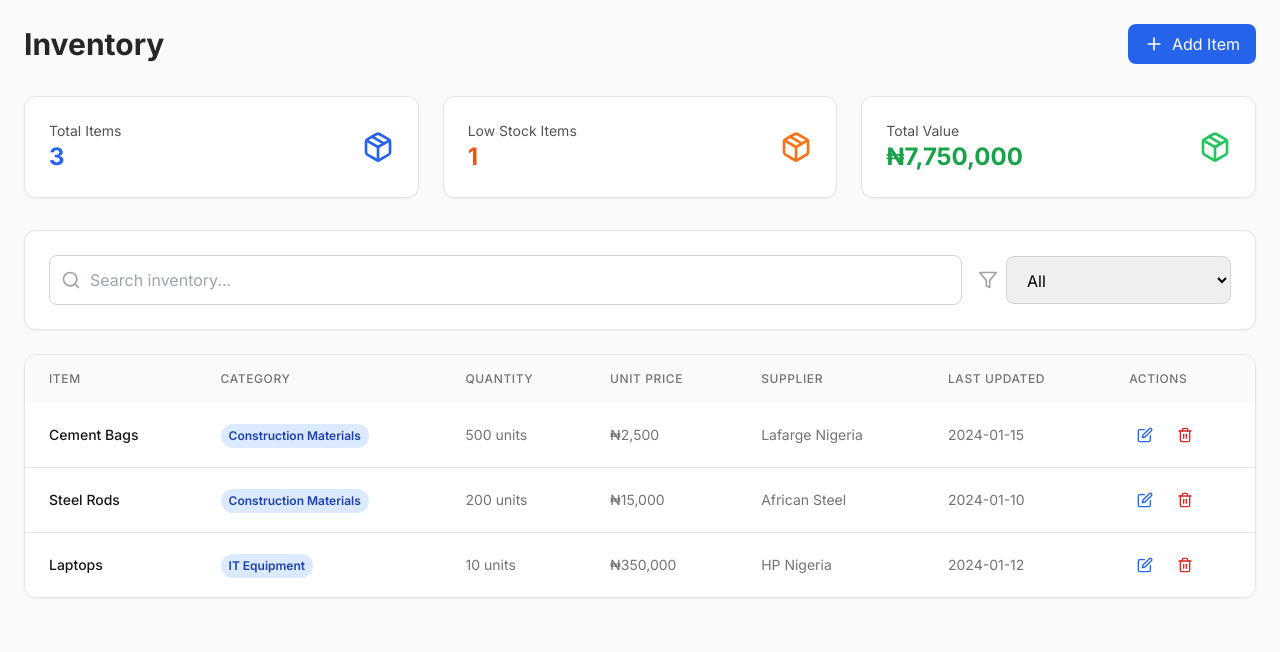
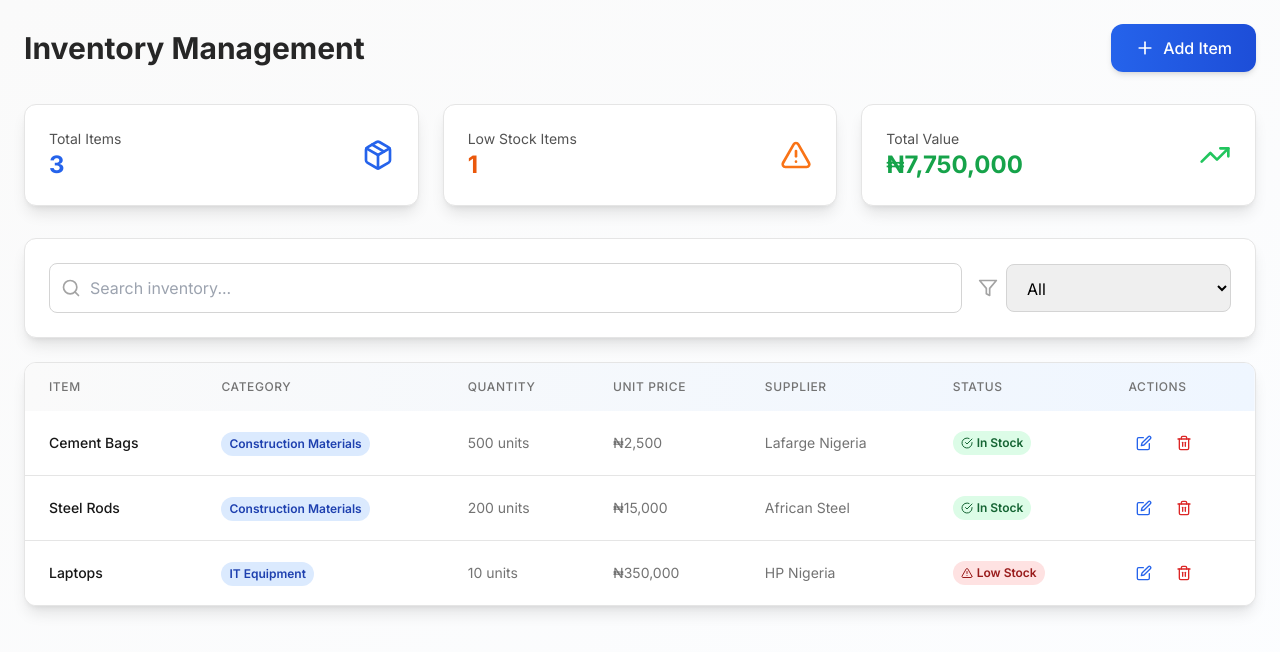
Before and after one commit to e-ogugua/ceotr-erp, a React (Vite) app: page /inventory in a window 1280 px wide. Shown: the top 652 px of the page. Built offline with nearby package versions, Linux system fonts and the light colour scheme.

Commit message:
feat(inventory): enhance page with gradient background, improved cards, status indicators, and modern styling; tighten navigation further

```diff
--- a/src/components/Header.jsx
+++ b/src/components/Header.jsx
@@ -70,31 +70,31 @@ const Header = () => {
           </div>
 
           {/* Enhanced Desktop Navigation */}
-          <nav className="hidden md:flex items-center space-x-1 lg:space-x-2 xl:space-x-3 max-w-3xl overflow-hidden">
+          <nav className="hidden md:flex items-center space-x-1 lg:space-x-2 max-w-2xl overflow-hidden">
             {navigationLinks.map((link) => (
               <a
                 key={link.href}
                 href={link.href}
-                className="relative px-2 py-2 lg:px-3 lg:py-2 xl:px-4 text-neutral-700 hover:text-primary-600 font-medium transition-all duration-300 rounded-lg hover:bg-primary-50 group touch-target flex items-center gap-1 text-sm whitespace-nowrap"
+                className="relative px-2 py-1 lg:px-3 text-neutral-700 hover:text-primary-600 font-medium transition-all duration-300 rounded-lg hover:bg-primary-50 group touch-target flex items-center gap-1 text-sm whitespace-nowrap"
               >
                 {link.icon}
-                <span className="hidden xl:inline">{link.label}</span>
+                <span className="hidden lg:inline">{link.label}</span>
                 <div className="absolute bottom-0 left-1/2 transform -translate-x-1/2 w-0 h-0.5 bg-primary-600 transition-all duration-300 group-hover:w-full"></div>
               </a>
             ))}
           </nav>
 
           {/* Enhanced Currency Toggle & Mobile Menu */}
-          <div className="flex items-center space-x-3">
+          <div className="flex items-center space-x-2">
             {/* Enhanced Currency Toggle */}
             <div className="relative">
               <button
                 onClick={toggleCurrency}
-                className="hidden sm:flex items-center gap-2 bg-gradient-to-r from-primary-50 to-primary-100 hover:from-primary-100 hover:to-primary-200 px-4 py-2 rounded-xl font-medium text-primary-700 transition-all duration-300 shadow-sm hover:shadow-md border border-primary-200/50"
+                className="hidden sm:flex items-center gap-2 bg-gradient-to-r from-primary-50 to-primary-100 hover:from-primary-100 hover:to-primary-200 px-3 py-2 rounded-lg font-medium text-primary-700 transition-all duration-300 shadow-sm hover:shadow-md border border-primary-200/50 min-h-[44px]"
               >
-                <Globe size={18} />
+                <Globe size={16} />
                 <span>{CURRENCIES[currentCurrency].symbol}</span>
-                <ChevronDown size={16} className={`transition-transform duration-300 ${isCurrencyOpen ? 'rotate-180' : ''}`} />
+                <ChevronDown size={14} className={`transition-transform duration-300 ${isCurrencyOpen ? 'rotate-180' : ''}`} />
               </button>
 
               {/* Currency Dropdown */}
@@ -122,7 +122,7 @@ const Header = () => {
               <select
                 value={currentCurrency}
                 onChange={(e) => setCurrentCurrency(e.target.value)}
-                className="text-sm font-semibold text-primary-600 bg-transparent border-2 border-primary-200 rounded-lg px-3 py-2 focus:outline-none focus:ring-2 focus:ring-primary-500"
+                className="text-sm font-semibold text-primary-600 bg-transparent border-2 border-primary-200 rounded-lg px-3 py-2 focus:outline-none focus:ring-2 focus:ring-primary-500 min-h-[44px]"
               >
                 {Object.entries(CURRENCIES).map(([code, config]) => (
                   <option key={code} value={code} className="font-semibold">
@@ -135,7 +135,7 @@ const Header = () => {
             {/* Enhanced Mobile Menu Button */}
             <button
               onClick={toggleMenu}
-              className="md:hidden p-3 rounded-xl text-neutral-600 hover:text-primary-600 hover:bg-primary-50 transition-all duration-300 shadow-sm hover:shadow-md border border-neutral-200/50"
+              className="md:hidden p-3 rounded-xl text-neutral-600 hover:text-primary-600 hover:bg-primary-50 transition-all duration-300 shadow-sm hover:shadow-md border border-neutral-200/50 min-h-[44px]"
               aria-label="Toggle menu"
             >
               <div className="relative w-6 h-6">
--- a/src/components/Inventory.jsx
+++ b/src/components/Inventory.jsx
@@ -1,5 +1,5 @@
 import React, { useState } from 'react';
-import { Plus, Search, Filter, Edit, Trash2, Package } from 'lucide-react';
+import { Plus, Search, Filter, Edit, Trash2, Package, TrendingUp, AlertTriangle, CheckCircle } from 'lucide-react';
 
 const Inventory = () => {
   const [items, setItems] = useState([
@@ -23,13 +23,13 @@ const Inventory = () => {
   };
 
   return (
-    <div className="min-h-screen bg-neutral-50 p-6">
+    <div className="min-h-screen bg-gradient-to-br from-neutral-50 to-primary-50/20 p-6">
       <div className="max-w-7xl mx-auto">
         <div className="flex justify-between items-center mb-8">
-          <h1 className="text-3xl font-bold text-neutral-800">Inventory</h1>
+          <h1 className="text-3xl font-bold text-neutral-800">Inventory Management</h1>
           <button
             onClick={handleAddItem}
-            className="bg-primary-600 hover:bg-primary-700 text-white px-4 py-2 rounded-lg flex items-center gap-2 transition-colors duration-200"
+            className="btn-primary flex items-center gap-2"
           >
             <Plus size={20} />
             Add Item
@@ -38,7 +38,7 @@ const Inventory = () => {
 
         {/* Summary Cards */}
         <div className="grid grid-cols-1 md:grid-cols-3 gap-6 mb-8">
-          <div className="bg-white rounded-xl shadow-sm border border-neutral-200 p-6">
+          <div className="bg-white rounded-xl shadow-lg border border-neutral-200 p-6 hover:shadow-xl transition-all duration-300">
             <div className="flex items-center justify-between">
               <div>
                 <p className="text-neutral-600 text-sm">Total Items</p>
@@ -47,28 +47,28 @@ const Inventory = () => {
               <Package className="w-8 h-8 text-primary-500" />
             </div>
           </div>
-          <div className="bg-white rounded-xl shadow-sm border border-neutral-200 p-6">
+          <div className="bg-white rounded-xl shadow-lg border border-neutral-200 p-6 hover:shadow-xl transition-all duration-300">
             <div className="flex items-center justify-between">
               <div>
                 <p className="text-neutral-600 text-sm">Low Stock Items</p>
                 <p className="text-2xl font-bold text-orange-600">{items.filter(i => i.quantity < 50).length}</p>
               </div>
-              <Package className="w-8 h-8 text-orange-500" />
+              <AlertTriangle className="w-8 h-8 text-orange-500" />
             </div>
           </div>
-          <div className="bg-white rounded-xl shadow-sm border border-neutral-200 p-6">
+          <div className="bg-white rounded-xl shadow-lg border border-neutral-200 p-6 hover:shadow-xl transition-all duration-300">
             <div className="flex items-center justify-between">
               <div>
                 <p className="text-neutral-600 text-sm">Total Value</p>
                 <p className="text-2xl font-bold text-green-600">₦{(items.reduce((sum, i) => sum + i.quantity * i.unitPrice, 0)).toLocaleString()}</p>
               </div>
-              <Package className="w-8 h-8 text-green-500" />
+              <TrendingUp className="w-8 h-8 text-green-500" />
             </div>
           </div>
         </div>
 
         {/* Filters */}
-        <div className="bg-white rounded-xl shadow-sm border border-neutral-200 p-6 mb-6">
+        <div className="bg-white rounded-xl shadow-lg border border-neutral-200 p-6 mb-6">
           <div className="flex flex-col md:flex-row gap-4">
             <div className="flex-1">
               <div className="relative">
@@ -78,7 +78,7 @@ const Inventory = () => {
                   placeholder="Search inventory..."
                   value={searchTerm}
                   onChange={(e) => setSearchTerm(e.target.value)}
-                  className="w-full pl-10 pr-4 py-3 border border-neutral-300 rounded-lg focus:outline-none focus:ring-2 focus:ring-primary-500 focus:border-transparent"
+                  className="w-full pl-10 pr-4 py-3 border border-neutral-300 rounded-lg focus:outline-none focus:ring-2 focus:ring-primary-500 focus:border-transparent transition-all duration-200"
                 />
               </div>
             </div>
@@ -98,23 +98,23 @@ const Inventory = () => {
         </div>
 
         {/* Inventory Table */}
-        <div className="bg-white rounded-xl shadow-sm border border-neutral-200 overflow-hidden">
+        <div className="bg-white rounded-xl shadow-lg border border-neutral-200 overflow-hidden">
           <div className="overflow-x-auto">
             <table className="w-full">
-              <thead className="bg-neutral-50">
+              <thead className="bg-gradient-to-r from-neutral-50 to-primary-50">
                 <tr>
                   <th className="px-6 py-4 text-left text-xs font-medium text-neutral-500 uppercase tracking-wider">Item</th>
                   <th className="px-6 py-4 text-left text-xs font-medium text-neutral-500 uppercase tracking-wider">Category</th>
                   <th className="px-6 py-4 text-left text-xs font-medium text-neutral-500 uppercase tracking-wider">Quantity</th>
                   <th className="px-6 py-4 text-left text-xs font-medium text-neutral-500 uppercase tracking-wider">Unit Price</th>
                   <th className="px-6 py-4 text-left text-xs font-medium text-neutral-500 uppercase tracking-wider">Supplier</th>
-                  <th className="px-6 py-4 text-left text-xs font-medium text-neutral-500 uppercase tracking-wider">Last Updated</th>
+                  <th className="px-6 py-4 text-left text-xs font-medium text-neutral-500 uppercase tracking-wider">Status</th>
                   <th className="px-6 py-4 text-left text-xs font-medium text-neutral-500 uppercase tracking-wider">Actions</th>
                 </tr>
               </thead>
               <tbody className="bg-white divide-y divide-neutral-200">
                 {filteredItems.map((item) => (
-                  <tr key={item.id} className="hover:bg-neutral-50">
+                  <tr key={item.id} className="hover:bg-neutral-50 transition-colors duration-200">
                     <td className="px-6 py-4 whitespace-nowrap">
                       <div className="text-sm font-medium text-neutral-900">{item.name}</div>
                     </td>
@@ -132,15 +132,25 @@ const Inventory = () => {
                     <td className="px-6 py-4 whitespace-nowrap text-sm text-neutral-500">
                       {item.supplier}
                     </td>
-                    <td className="px-6 py-4 whitespace-nowrap text-sm text-neutral-500">
-                      {item.lastUpdated}
+                    <td className="px-6 py-4 whitespace-nowrap">
+                      {item.quantity < 50 ? (
+                        <span className="inline-flex items-center gap-1 px-2 py-1 text-xs font-semibold rounded-full bg-red-100 text-red-800">
+                          <AlertTriangle size={12} />
+                          Low Stock
+                        </span>
+                      ) : (
+                        <span className="inline-flex items-center gap-1 px-2 py-1 text-xs font-semibold rounded-full bg-green-100 text-green-800">
+                          <CheckCircle size={12} />
+                          In Stock
+                        </span>
+                      )}
                     </td>
                     <td className="px-6 py-4 whitespace-nowrap text-sm font-medium">
                       <div className="flex items-center gap-2">
-                        <button className="text-primary-600 hover:text-primary-900 p-2 hover:bg-primary-50 rounded">
+                        <button className="text-primary-600 hover:text-primary-900 p-2 hover:bg-primary-50 rounded transition-colors duration-200">
                           <Edit size={16} />
                         </button>
-                        <button className="text-red-600 hover:text-red-900 p-2 hover:bg-red-50 rounded">
+                        <button className="text-red-600 hover:text-red-900 p-2 hover:bg-red-50 rounded transition-colors duration-200">
                           <Trash2 size={16} />
                         </button>
                       </div>
```
Also changed, not shown: 5 other files (tests, documents, lock files or other folders).
